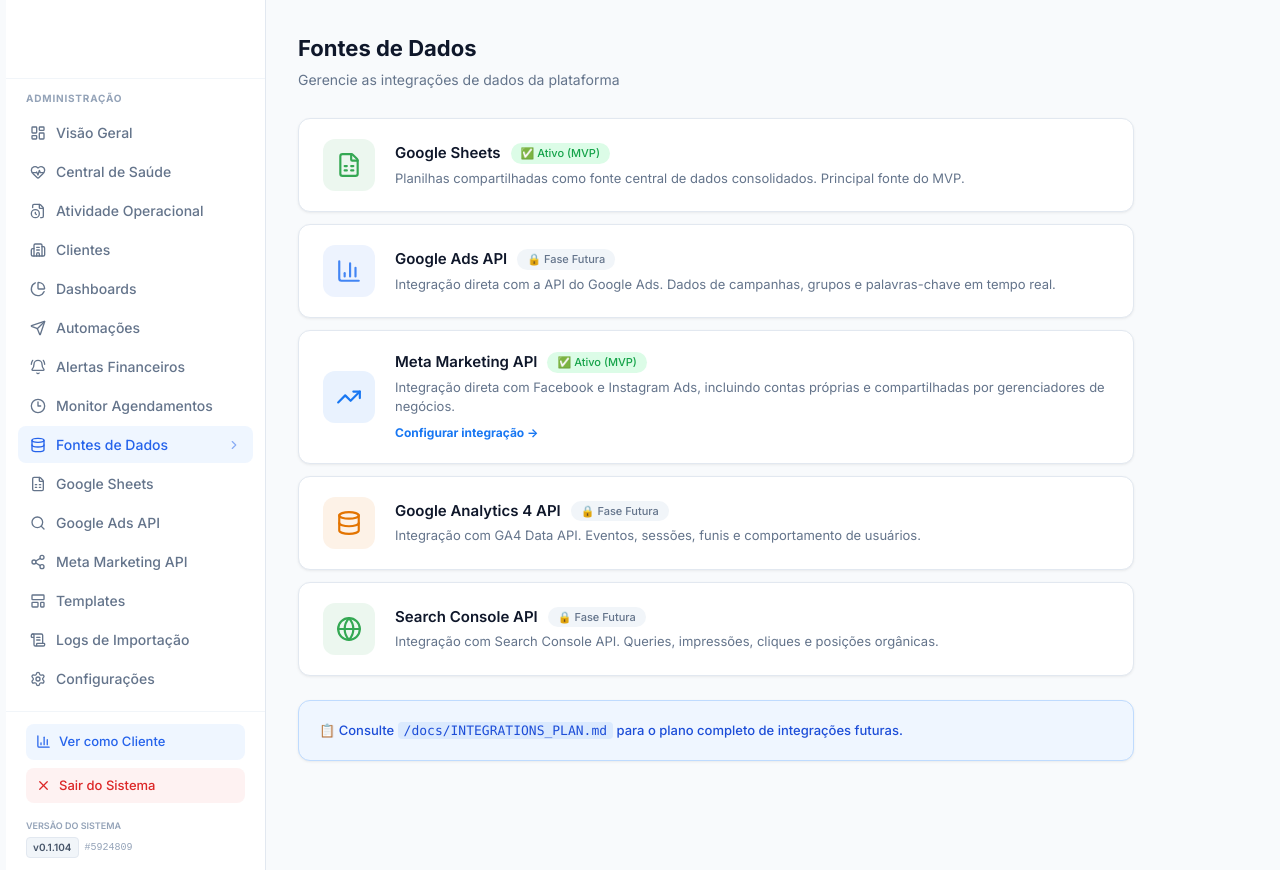
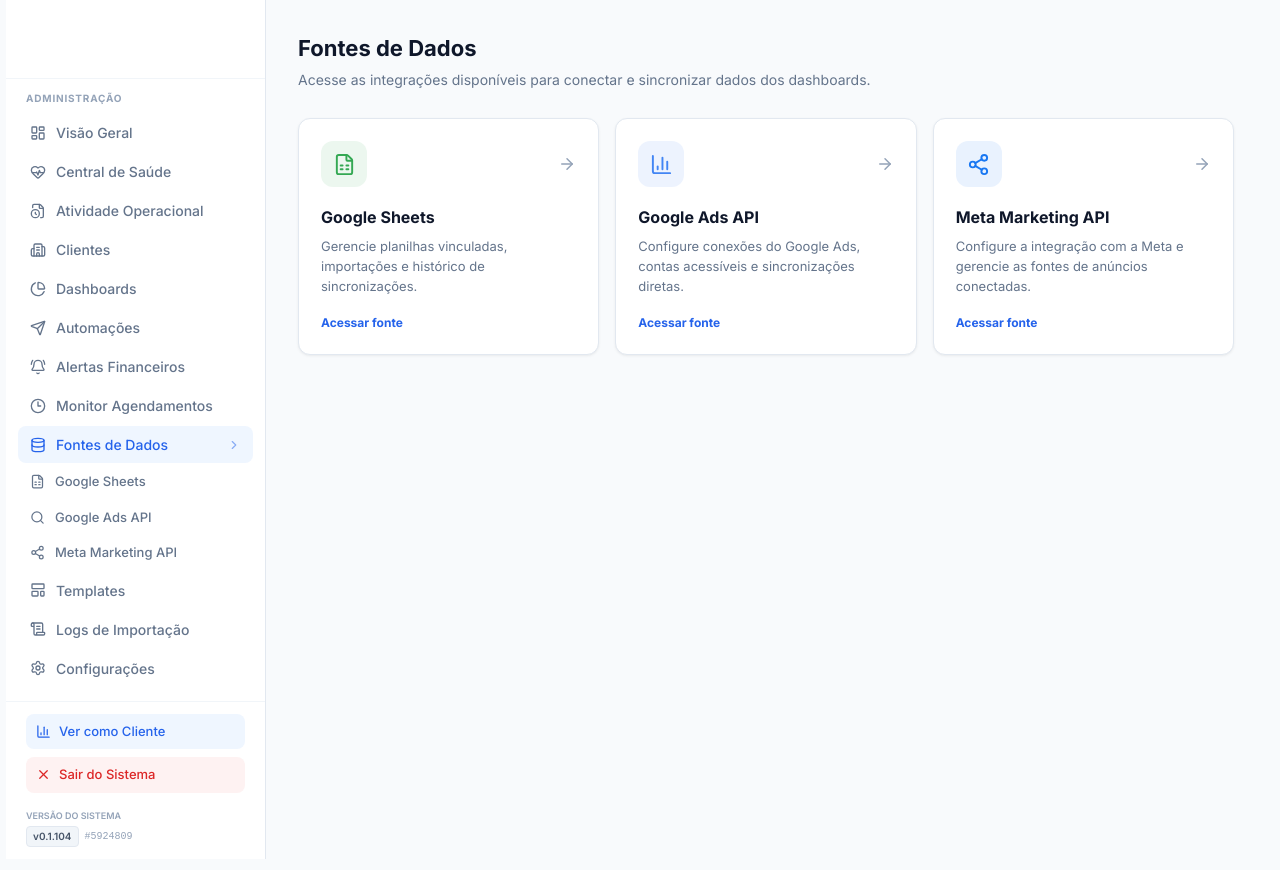
Before and after one commit to studio4x/dashboard-ads-s4x, a Next.js app: page /admin/data-sources in a window 1280 px wide. Built offline with nearby package versions, Linux system fonts and the light colour scheme.

Commit message:
feat: reorganizar acesso as fontes de dados

```diff
--- a/package.json
+++ b/package.json
@@ -1,6 +1,6 @@
 {
   "name": "dashboard-ads-s4x",
-  "version": "0.1.144",
+  "version": "0.1.145",
   "private": true,
   "scripts": {
     "dev": "next dev",
--- a/src/app/admin/data-sources/page.tsx
+++ b/src/app/admin/data-sources/page.tsx
@@ -1,54 +1,81 @@
 import type { Metadata } from "next";
 import Link from "next/link";
-import { Database, FileSpreadsheet, TrendingUp, Globe, BarChart3 } from "lucide-react";
+import { ArrowRight, BarChart3, FileSpreadsheet, Share2 } from "lucide-react";
 
 export const metadata: Metadata = { title: "Fontes de Dados" };
 
-const sources = [
-  { id: "google-sheets", icon: FileSpreadsheet, title: "Google Sheets", desc: "Planilhas compartilhadas como fonte central de dados consolidados. Principal fonte do MVP.", status: "active", color: "#34A853" },
-  { id: "google-ads", icon: BarChart3, title: "Google Ads API", desc: "Integração direta com a API do Google Ads. Dados de campanhas, grupos e palavras-chave em tempo real.", status: "planned", color: "#4285F4" },
-  { id: "meta-ads", icon: TrendingUp, title: "Meta Marketing API", desc: "Integração direta com Facebook e Instagram Ads, incluindo contas próprias e compartilhadas por gerenciadores de negócios.", status: "active", color: "#1877F2" },
-  { id: "ga4", icon: Database, title: "Google Analytics 4 API", desc: "Integração com GA4 Data API. Eventos, sessões, funis e comportamento de usuários.", status: "planned", color: "#E37400" },
-  { id: "search-console", icon: Globe, title: "Search Console API", desc: "Integração com Search Console API. Queries, impressões, cliques e posições orgânicas.", status: "planned", color: "#34A853" },
+const dataSources = [
+  {
+    href: "/admin/google-sheets",
+    icon: FileSpreadsheet,
+    title: "Google Sheets",
+    description: "Gerencie planilhas vinculadas, importações e histórico de sincronizações.",
+    color: "#34A853",
+  },
+  {
+    href: "/admin/google-ads-api",
+    icon: BarChart3,
+    title: "Google Ads API",
+    description: "Configure conexões do Google Ads, contas acessíveis e sincronizações diretas.",
+    color: "#4285F4",
+  },
+  {
+    href: "/admin/meta-marketing",
+    icon: Share2,
+    title: "Meta Marketing API",
+    description: "Configure a integração com a Meta e gerencie as fontes de anúncios conectadas.",
+    color: "#1877F2",
+  },
 ];
 
 export default function DataSourcesPage() {
   return (
-    <div className="admin-page" style={{ padding: "clamp(14px, 3vw, 32px)", maxWidth: 900 }}>
+    <div className="admin-page" style={{ padding: "clamp(14px, 3vw, 32px)", maxWidth: 1000 }}>
       <div style={{ marginBottom: 28 }}>
         <h1 style={{ fontSize: 22, fontWeight: 700, color: "#0F172A" }}>Fontes de Dados</h1>
         <p style={{ fontSize: 14, color: "#64748B", marginTop: 4 }}>
-          Gerencie as integrações de dados da plataforma
+          Acesse as integrações disponíveis para conectar e sincronizar dados dos dashboards.
         </p>
       </div>
 
-      <div style={{ display: "flex", flexDirection: "column", gap: 12 }}>
-        {sources.map((source) => {
+      <div
+        style={{
+          display: "grid",
+          gridTemplateColumns: "repeat(auto-fit, minmax(280px, 1fr))",
+          gap: 16,
+        }}
+      >
+        {dataSources.map((source) => {
           const Icon = source.icon;
+
           return (
-            <div key={source.id} className="card" style={{ padding: "20px 24px", display: "flex", alignItems: "center", gap: 20 }}>
-              <div style={{ width: 52, height: 52, borderRadius: 12, background: `${source.color}18`, display: "flex", alignItems: "center", justifyContent: "center", flexShrink: 0 }}>
-                <Icon size={26} color={source.color} />
+            <Link
+              key={source.href}
+              href={source.href}
+              className="card"
+              style={{
+                padding: 22,
+                display: "flex",
+                flexDirection: "column",
+                gap: 18,
+                textDecoration: "none",
+                transition: "box-shadow 0.15s ease, transform 0.15s ease",
+              }}
+            >
+              <div style={{ display: "flex", alignItems: "center", justifyContent: "space-between", gap: 12 }}>
+                <div style={{ width: 46, height: 46, borderRadius: 12, background: `${source.color}18`, display: "flex", alignItems: "center", justifyContent: "center" }}>
+                  <Icon size={23} color={source.color} />
+                </div>
+                <ArrowRight size={18} color="#94A3B8" />
               </div>
-              <div style={{ flex: 1, minWidth: 0 }}>
-                <div style={{ display: "flex", alignItems: "center", gap: 10 }}>
-                  <p style={{ fontSize: 15, fontWeight: 600, color: "#0F172A" }}>{source.title}</p>
-                  <span style={{ fontSize: 11, padding: "2px 10px", borderRadius: 99, background: source.status === "active" ? "#DCFCE7" : "#F1F5F9", color: source.status === "active" ? "#16A34A" : "#64748B", fontWeight: 500 }}>
-                    {source.status === "active" ? "✅ Ativo (MVP)" : "🔒 Fase Futura"}
-                  </span>
-                </div>
-                <p style={{ fontSize: 13, color: "#64748B", marginTop: 4, lineHeight: 1.5 }}>{source.desc}</p>
-                {source.id === "meta-ads" && <Link href="/admin/meta-marketing" style={{ display: "inline-block", marginTop: 7, color: "#1877F2", fontSize: 12, fontWeight: 700 }}>Configurar integração →</Link>}
+              <div>
+                <h2 style={{ fontSize: 16, fontWeight: 700, color: "#0F172A" }}>{source.title}</h2>
+                <p style={{ fontSize: 13, color: "#64748B", lineHeight: 1.55, marginTop: 7 }}>{source.description}</p>
               </div>
-            </div>
+              <span style={{ color: "#2563EB", fontSize: 12, fontWeight: 700 }}>Acessar fonte</span>
+            </Link>
           );
         })}
-      </div>
-
-      <div className="card" style={{ padding: 20, marginTop: 24, background: "#EFF6FF", border: "1px solid #BFDBFE" }}>
-        <p style={{ fontSize: 13, color: "#1D4ED8", fontWeight: 500 }}>
-          📋 Consulte <code style={{ background: "#DBEAFE", padding: "1px 6px", borderRadius: 4 }}>/docs/INTEGRATIONS_PLAN.md</code> para o plano completo de integrações futuras.
-        </p>
       </div>
     </div>
   );
--- a/src/app/globals.css
+++ b/src/app/globals.css
@@ -164,6 +164,25 @@ body {
   color: var(--primary);
 }
 .sidebar-link.active {
+  background: var(--accent);
+  color: var(--primary);
+}
+
+.sidebar-submenu-link {
+  display: flex;
+  align-items: center;
+  gap: 10px;
+  padding: 7px 12px;
+  border-radius: 8px;
+  font-size: 0.8125rem;
+  font-weight: 500;
+  color: var(--muted-foreground);
+  transition: all 0.15s ease;
+  cursor: pointer;
+  text-decoration: none;
+}
+.sidebar-submenu-link:hover,
+.sidebar-submenu-link.active {
   background: var(--accent);
   color: var(--primary);
 }
--- a/src/components/admin/AdminShell.tsx
+++ b/src/components/admin/AdminShell.tsx
@@ -26,6 +26,7 @@ export function AdminShell({ children }: { children: React.ReactNode }) {
     if (pathname.startsWith("/admin/clients")) return "Clientes";
     if (pathname.startsWith("/admin/dashboards")) return "Dashboards";
     if (pathname.startsWith("/admin/financial-alerts")) return "Alertas Financeiros";
+    if (pathname.startsWith("/admin/data-sources")) return "Fontes de Dados";
     if (pathname.startsWith("/admin/google-sheets")) return "Google Sheets";
     if (pathname.startsWith("/admin/google-ads-api")) return "Google Ads API";
     if (pathname.startsWith("/admin/meta-marketing")) return "Meta Marketing API";
--- a/src/components/admin/AdminSidebar.tsx
+++ b/src/components/admin/AdminSidebar.tsx
@@ -18,7 +18,15 @@ const iconMap: Record<string, React.ElementType> = {
   Clock3, Share2, Search, BellRing, HeartPulse, FileClock,
 };
 
-const navItems = [
+type NavItem = {
+  href: string;
+  label: string;
+  icon: string;
+  exact?: boolean;
+  children?: Array<{ href: string; label: string; icon: string }>;
+};
+
+const navItems: NavItem[] = [
   { href: "/admin", label: "Visão Geral", icon: "LayoutDashboard", exact: true },
   { href: "/admin/health", label: "Central de Saúde", icon: "HeartPulse" },
   { href: "/admin/activity", label: "Atividade Operacional", icon: "FileClock" },
@@ -27,10 +35,16 @@ const navItems = [
   { href: "/admin/automations", label: "Automações", icon: "Send" },
   { href: "/admin/financial-alerts", label: "Alertas Financeiros", icon: "BellRing" },
   { href: "/admin/scheduled-tasks", label: "Monitor Agendamentos", icon: "Clock3" },
-  { href: "/admin/data-sources", label: "Fontes de Dados", icon: "Database" },
-  { href: "/admin/google-sheets", label: "Google Sheets", icon: "FileSpreadsheet" },
-  { href: "/admin/google-ads-api", label: "Google Ads API", icon: "Search" },
-  { href: "/admin/meta-marketing", label: "Meta Marketing API", icon: "Share2" },
+  {
+    href: "/admin/data-sources",
+    label: "Fontes de Dados",
+    icon: "Database",
+    children: [
+      { href: "/admin/google-sheets", label: "Google Sheets", icon: "FileSpreadsheet" },
+      { href: "/admin/google-ads-api", label: "Google Ads API", icon: "Search" },
+      { href: "/admin/meta-marketing", label: "Meta Marketing API", icon: "Share2" },
+    ],
+  },
   { href: "/admin/templates", label: "Templates", icon: "LayoutTemplate" },
   { href: "/admin/import-logs", label: "Logs de Importação", icon: "ScrollText" },
   { href: "/admin/settings", label: "Configurações", icon: "Settings" },
@@ -49,9 +63,32 @@ export function AdminSidebar({ onClose }: AdminSidebarProps) {
       <div style={{ padding: "12px 20px 4px" }}><p style={{ fontSize: 10, fontWeight: 700, color: "#94A3B8", textTransform: "uppercase", letterSpacing: "0.08em" }}>Administração</p></div>
       <nav style={{ flex: 1, padding: "4px 12px 12px" }}>
         {navItems.map((item) => {
-          const isActive = item.exact ? pathname === item.href : pathname.startsWith(item.href);
+          const childIsActive = item.children?.some((child) => pathname.startsWith(child.href)) || false;
+          const isActive = item.exact ? pathname === item.href : pathname.startsWith(item.href) || childIsActive;
           const Icon = iconMap[item.icon] || LayoutDashboard;
-          return <Link key={item.href} href={item.href} className={cn("sidebar-link", isActive && "active")} style={{ marginBottom: 2 }}><Icon size={16} /><span style={{ flex: 1 }}>{item.label}</span>{isActive && <ChevronRight size={14} style={{ opacity: 0.5 }} />}</Link>;
+          return (
+            <div key={item.href}>
+              <Link href={item.href} className={cn("sidebar-link", isActive && "active")} style={{ marginBottom: 2 }}>
+                <Icon size={16} />
+                <span style={{ flex: 1 }}>{item.label}</span>
+                {item.children ? <ChevronRight size={14} style={{ opacity: 0.5 }} /> : isActive && <ChevronRight size={14} style={{ opacity: 0.5 }} />}
+              </Link>
+              {item.children && (
+                <div style={{ display: "flex", flexDirection: "column", gap: 2, marginBottom: 2 }}>
+                  {item.children.map((child) => {
+                    const ChildIcon = iconMap[child.icon] || LayoutDashboard;
+                    const childActive = pathname.startsWith(child.href);
+                    return (
+                      <Link key={child.href} href={child.href} className={cn("sidebar-submenu-link", childActive && "active")}>
+                        <ChildIcon size={15} />
+                        <span>{child.label}</span>
+                      </Link>
+                    );
+                  })}
+                </div>
+              )}
+            </div>
+          );
         })}
       </nav>
       <div style={{ padding: "12px 20px", borderTop: "1px solid #F1F5F9" }}>
```
